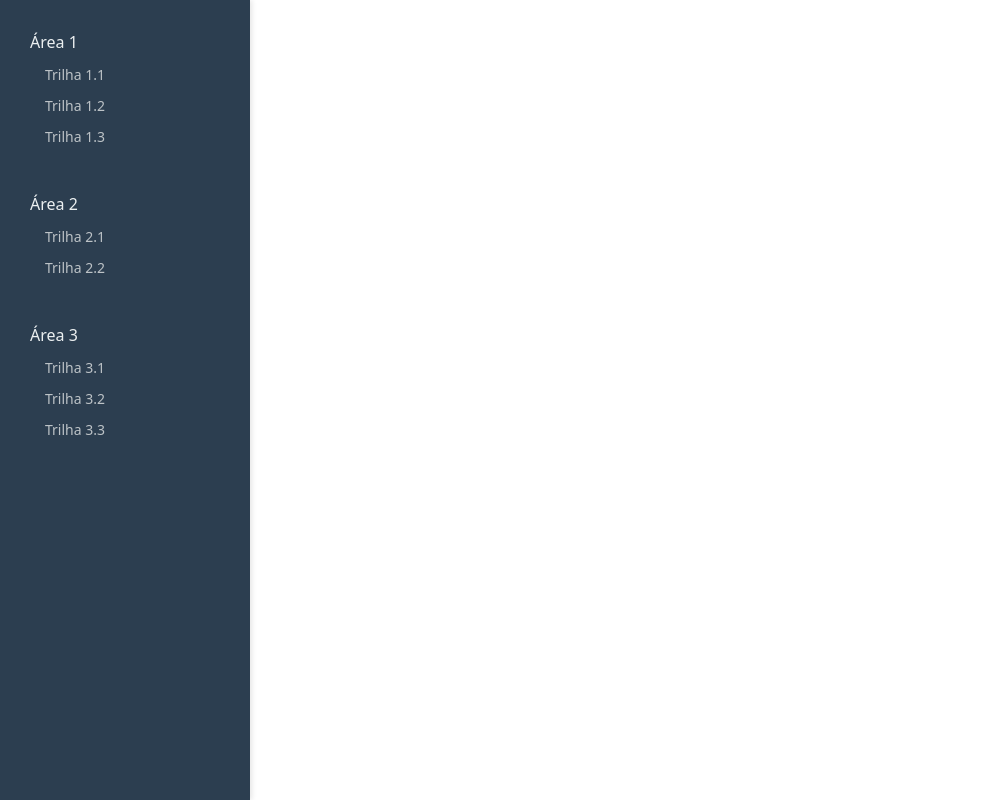
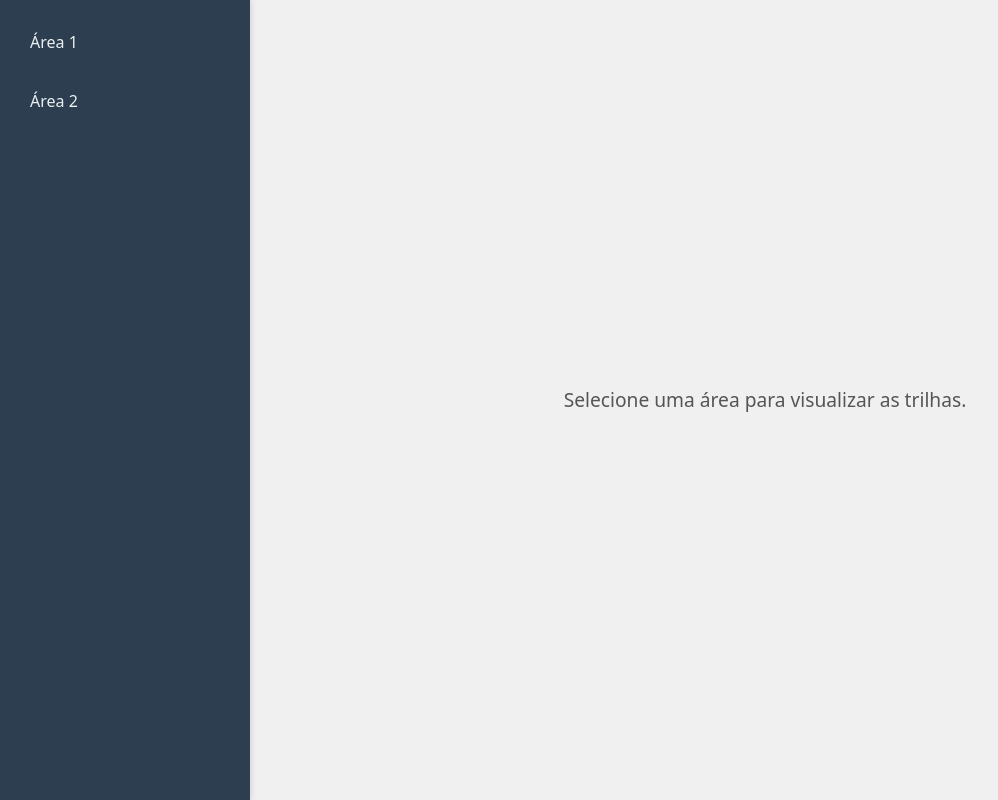
Before and after one commit to pSbral/challenge_euroquest, a React (Vite) app in the folder Projeto/Euroquest-React/: page / in a window 1280 px wide. Shown: the whole page, without its empty margins (0-998 px from the left). Built offline with nearby package versions, Linux system fonts and the light colour scheme.

Commit message:
Update 0.3

```diff
--- a/Projeto/Euroquest-React/src/App.jsx
+++ b/Projeto/Euroquest-React/src/App.jsx
@@ -1,28 +1,10 @@
 import React from 'react';
-import Sidebar from './components/Sidebar';
-
-const areas = [
-  {
-    name: 'Área 1',
-    trails: ['Trilha 1.1', 'Trilha 1.2', 'Trilha 1.3'],
-  },
-  {
-    name: 'Área 2',
-    trails: ['Trilha 2.1', 'Trilha 2.2'],
-  },
-  {
-    name: 'Área 3',
-    trails: ['Trilha 3.1', 'Trilha 3.2', 'Trilha 3.3'],
-  },
-];
+import AdminView from './components/AdminView'; // Certifique-se de que o caminho está correto
 
 function App() {
   return (
     <div className="App">
-      <Sidebar areas={areas} />
-      <div className="content">
-        {/* Conteúdo principal da página */}
-      </div>
+      <AdminView />
     </div>
   );
 }
--- /dev/null
+++ b/Projeto/Euroquest-React/src/components/AdminView/AdminView.css
@@ -0,0 +1,22 @@
+.admin-view-container {
+  display: flex; /* Faz com que a Sidebar e o conteúdo da AdminView fiquem lado a lado */
+  height: 100vh; /* Ocupa toda a altura da janela */
+}
+
+.trilhas-view {
+  flex: 1;
+  padding: 90px;
+  margin-left: 250px; /* Adiciona uma margem à esquerda para não sobrepor a Sidebar */
+  overflow-y: auto;
+  background-color: #f0f0f0;
+}
+
+.no-area-selected {
+    display: flex;
+    align-items: center;
+    justify-content: center;
+    height: 100%;
+    color: #555;
+    font-size: 1.2rem;
+    text-align: center;
+}
--- /dev/null
+++ b/Projeto/Euroquest-React/src/components/AdminView/index.jsx
@@ -0,0 +1,64 @@
+import React, { useState } from 'react';
+import Sidebar from '../Sidebar';
+import Trilha from '../Trilha';
+import './AdminView.css';
+
+const AdminView = () => {
+  const areas = [
+    {
+      name: 'Área 1',
+      trails: [
+        {
+          name: 'Trilha 1.1',
+          lastModified: '10/08/2024',
+          exercises: ['Exercício 1.1.1', 'Exercício 1.1.2', 'Exercício 1.1.3'],
+        },
+        {
+          name: 'Trilha 1.2',
+          lastModified: '15/08/2024',
+          exercises: ['Exercício 1.2.1', 'Exercício 1.2.2'],
+        },
+      ],
+    },
+    {
+      name: 'Área 2',
+      trails: [
+        {
+          name: 'Trilha 2.1',
+          lastModified: '12/08/2024',
+          exercises: ['Exercício 2.1.1', 'Exercício 2.1.2'],
+        },
+      ],
+    },
+  ];
+
+  const [selectedArea, setSelectedArea] = useState(null);
+
+  const handleAreaSelection = (index) => {
+    setSelectedArea(areas[index]);
+  };
+
+  return (
+    <div className="admin-view-container">
+      <Sidebar areas={areas} onSelectArea={handleAreaSelection} />
+      <div className="trilhas-view">
+        {selectedArea ? (
+          selectedArea.trails.map((trilha, index) => (
+            <Trilha
+              key={index}
+              name={trilha.name}
+              lastModified={trilha.lastModified}
+              exercises={trilha.exercises}
+            />
+          ))
+        ) : (
+          <div className="no-area-selected">
+            <h2>Selecione uma área para visualizar as trilhas.</h2>
+          </div>
+        )}
+      </div>
+    </div>
+  );
+};
+
+export default AdminView;
--- a/Projeto/Euroquest-React/src/components/Sidebar/Sidebar.css
+++ b/Projeto/Euroquest-React/src/components/Sidebar/Sidebar.css
@@ -1,12 +1,13 @@
 .sidebar {
-    width: 250px;
-    height: 100vh;
+  width: 250px; /* Define a largura fixa da Sidebar */
   background-color: #2c3e50;
   padding: 20px;
   box-shadow: 2px 0 5px rgba(0, 0, 0, 0.1);
-    position: fixed;
+  height: 100vh; /* Ocupa toda a altura da janela */
+  position: fixed; /* Fixa a Sidebar no lado esquerdo da tela */
+  top: 0;
   left: 0;
-    top: 0;
+  z-index: 1000; /* Garante que a Sidebar fique sobreposta ao conteúdo da trilha */
 }
 
 .area-list {
--- a/Projeto/Euroquest-React/src/components/Sidebar/index.jsx
+++ b/Projeto/Euroquest-React/src/components/Sidebar/index.jsx
@@ -1,11 +1,12 @@
 import React, { useState } from 'react';
-import './Sidebar.css'; // Você pode criar este arquivo para estilizar o componente
+import './Sidebar.css';
 
-const Sidebar = ({ areas }) => {
+const Sidebar = ({ areas, onSelectArea }) => {
   const [activeArea, setActiveArea] = useState(null);
 
   const handleAreaClick = (index) => {
     setActiveArea(index);
+    onSelectArea(index);
   };
 
   return (
@@ -18,13 +19,6 @@ const Sidebar = ({ areas }) => {
             onClick={() => handleAreaClick(index)}
           >
             {area.name}
-            <ul className="trail-list">
-              {area.trails.map((trail, trailIndex) => (
-                <li key={trailIndex} className="trail-item">
-                  {trail}
-                </li>
-              ))}
-            </ul>
           </li>
         ))}
       </ul>
--- /dev/null
+++ b/Projeto/Euroquest-React/src/components/Trilha/Trilha.css
@@ -0,0 +1,33 @@
+.trilha-container {
+    width: 100%;
+    padding: 20px;
+    margin-bottom: 20px;
+    background-color: #f5f5f5;
+    border: 1px solid #ddd;
+    border-radius: 8px;
+  }
+
+  .trilha-container h2 {
+    margin-top: 0;
+    font-size: 1.5rem;
+    color: #333;
+  }
+
+  .trilha-container p {
+    font-size: 0.9rem;
+    color: #888;
+  }
+
+  .exercise-list {
+    list-style-type: none;
+    padding: 0;
+    margin: 10px 0 0 0;
+  }
+
+  .exercise-item {
+    background-color: #fff;
+    padding: 10px;
+    margin-bottom: 8px;
+    border-radius: 4px;
+    border: 1px solid #ccc;
+  }
--- /dev/null
+++ b/Projeto/Euroquest-React/src/components/Trilha/index.jsx
@@ -0,0 +1,20 @@
+import React from 'react';
+import './Trilha.css'; // Arquivo CSS para estilizar o componente
+
+const Trilha = ({ name, lastModified, exercises }) => {
+  return (
+    <div className="trilha-container">
+      <h2>{name}</h2>
+      <p>Última modificação: {lastModified}</p>
+      <ul className="exercise-list">
+        {exercises.map((exercise, index) => (
+          <li key={index} className="exercise-item">
+            {exercise}
+          </li>
+        ))}
+      </ul>
+    </div>
+  );
+};
+
+export default Trilha;
```
Lines whose indentation alone changed are shown as unchanged.
